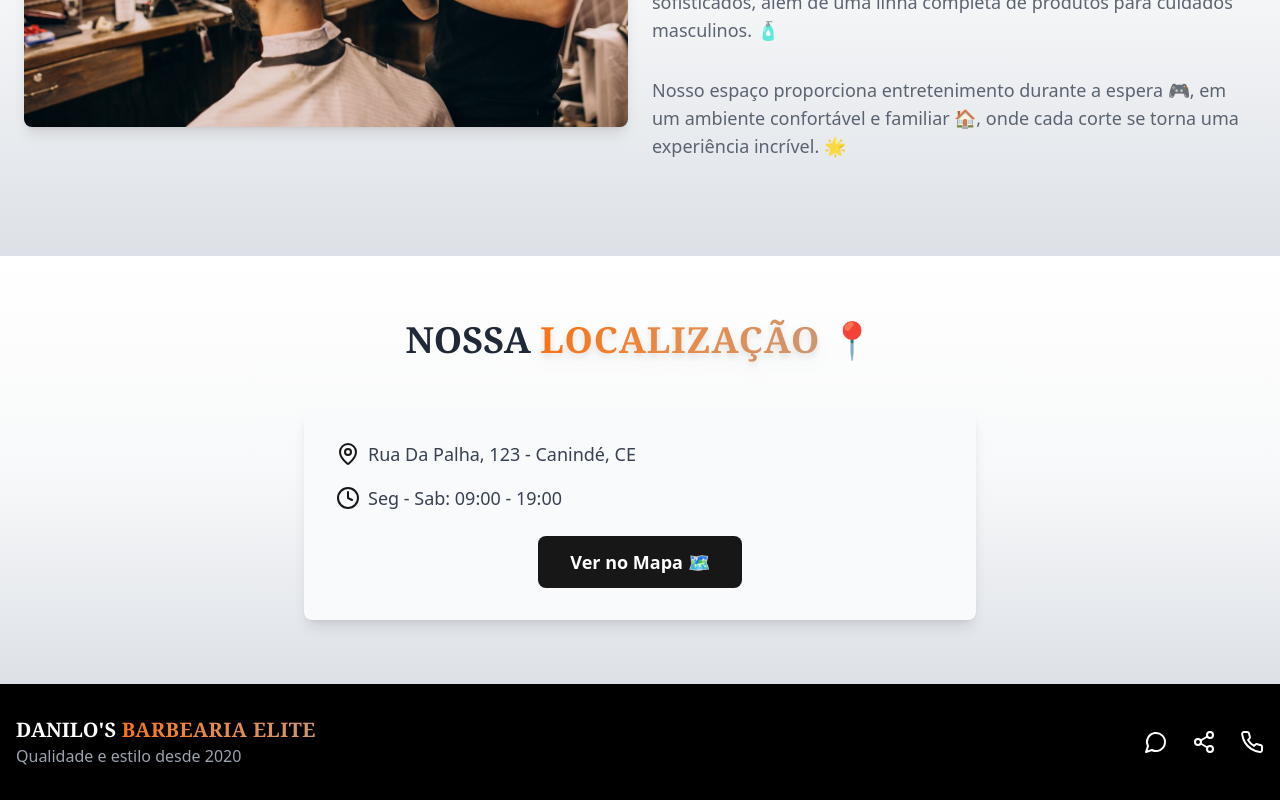
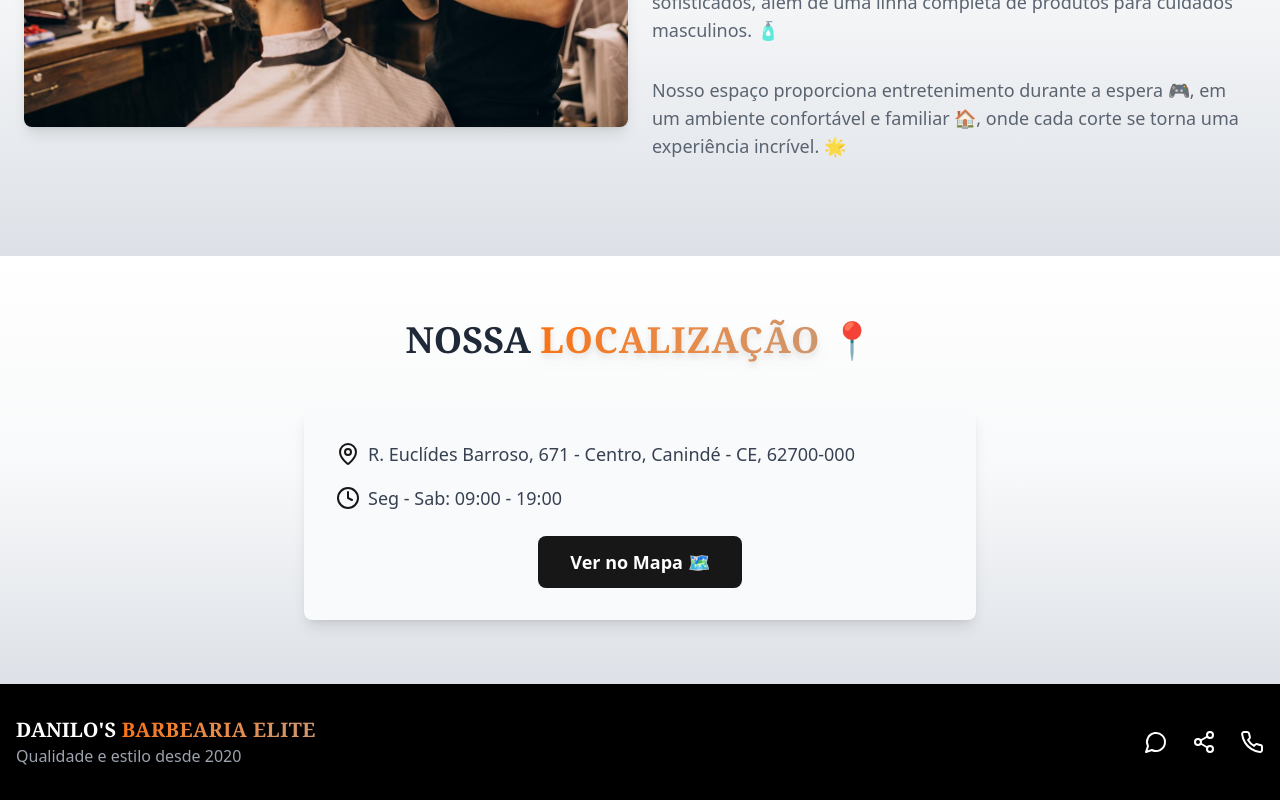
Before and after one commit to Alex900930/BarberAgenda, a Next.js app: page / in a window 1280 px wide. Shown: the part 2930-3730 px from the top of the page. Built offline with nearby package versions, Linux system fonts and the light colour scheme.

Commit message:
actualizada rua

```diff
--- a/src/ui/Localizacion.tsx
+++ b/src/ui/Localizacion.tsx
@@ -26,7 +26,7 @@ export default function Localizacao() {
           <div className="flex items-center mb-4">
             <MapPin className="w-6 h-6 mr-2 text-primary" />
             <p className="text-lg text-gray-700">
-              Rua Da Palha, 123 - Canindé, CE
+            R. Euclídes Barroso, 671 - Centro, Canindé - CE, 62700-000
             </p>
           </div>
           {/* Horario */}
```
